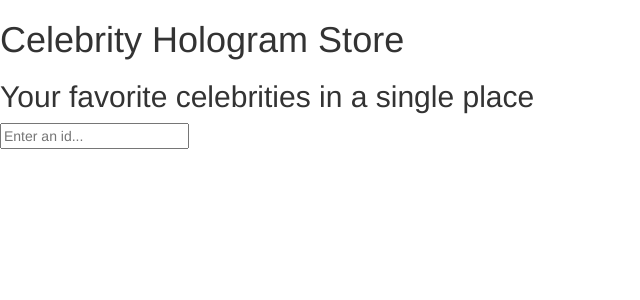
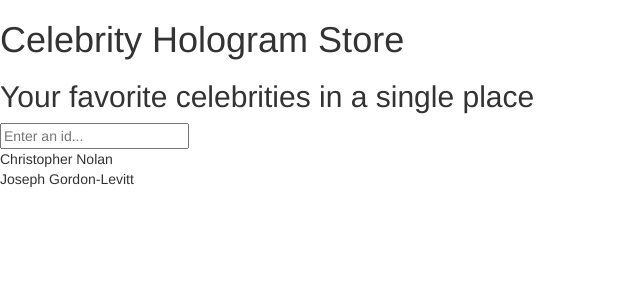
Before and after one commit to talyh/CelebrityHologramStore, a React (Create React App) app in the folder client/: page / in a window 1280 px wide. Shown: the top 300 px of the page, without its empty margins (0-640 px from the left). Built offline with nearby package versions, Linux system fonts and the light colour scheme.

Commit message:
Basic list of celebrities displayed

```diff
--- a/client/src/App.js
+++ b/client/src/App.js
@@ -1,6 +1,6 @@
 import React, { Component } from "react"
 import Header from "./components/Header"
-// import CelebrityGrid from "./components/CelebrityGrid"
+import CelebrityGrid from "./components/CelebrityGrid"
 import celebrityList from "./dummyData"
 
 class App extends Component {
@@ -14,7 +14,7 @@ class App extends Component {
     return (
       <div>
         <Header title="Celebrity Hologram Store" subtitle="Your favorite celebrities in a single place" onSearch={this.setCelebrityList} />
-        {/* <CelebrityGrid celebrityList={this.state.celebrityList} /> */}
+        <CelebrityGrid celebrityList={this.state.celebrityList} />
       </div>
     )
   }
--- /dev/null
+++ b/client/src/components/CelebrityCard.js
@@ -0,0 +1,9 @@
+import React from "react"
+
+const CelebrityCard = ({ celebrity }) => {
+    return <div>
+        {celebrity.name}
+    </div>
+}
+
+export default CelebrityCard
--- /dev/null
+++ b/client/src/components/CelebrityGrid.js
@@ -0,0 +1,13 @@
+import React from "react"
+import CelebrityCard from "./CelebrityCard"
+
+const CelebrityGrid = ({ celebrityList }) => {
+
+    const generateCards = array => array.map(entry => <CelebrityCard celebrity={entry} key={entry._id} />)
+
+    return <div>
+        {generateCards(celebrityList)}
+    </div>
+}
+
+export default CelebrityGrid
--- a/client/src/components/SearchBar.js
+++ b/client/src/components/SearchBar.js
@@ -9,7 +9,6 @@ class SearchBar extends Component {
     setFilterCriteria = ev => this.setState({ filterCriteria: ev.target.value })
     search = criteria => {
         const filtered = celebrityList.filter(celebrity => celebrity._id === criteria)
-        console.log(filtered)
         this.props.onSearch(filtered)
     }
 
```
